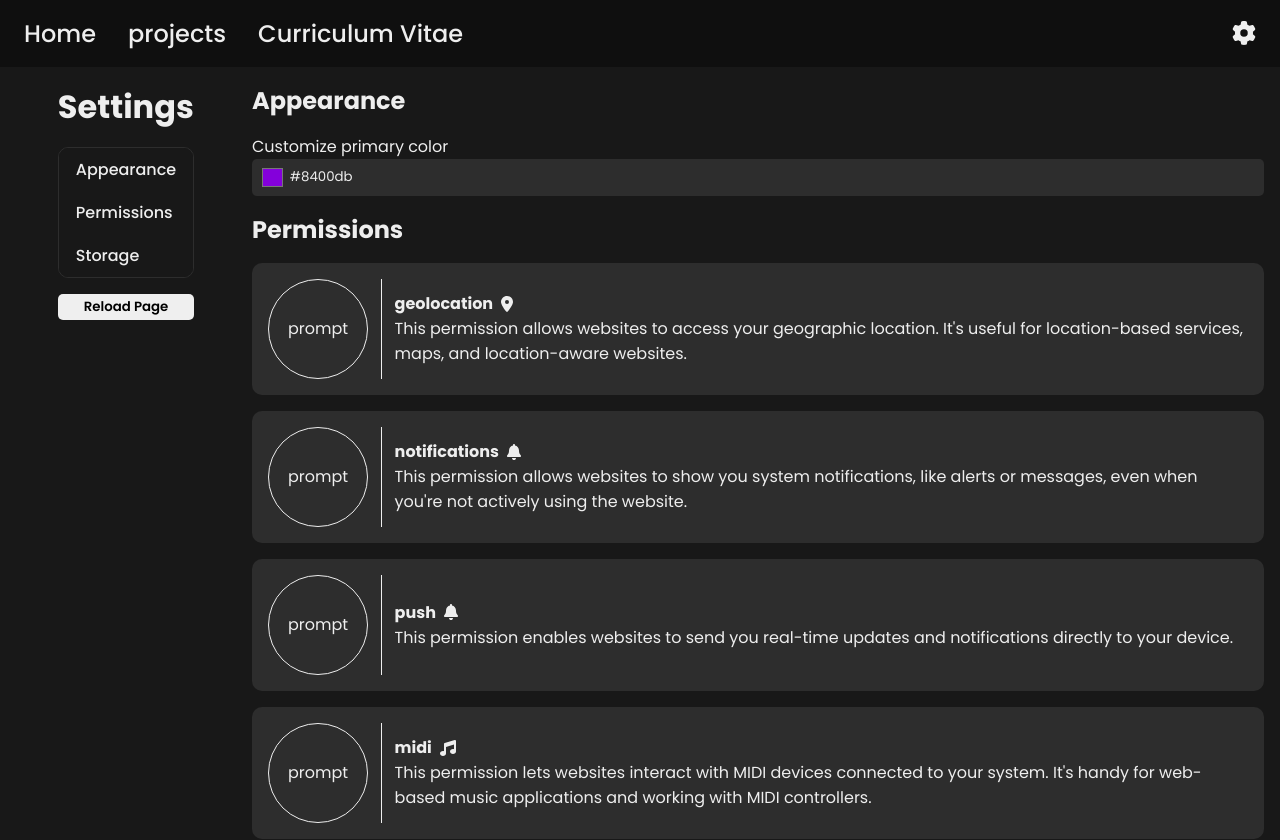
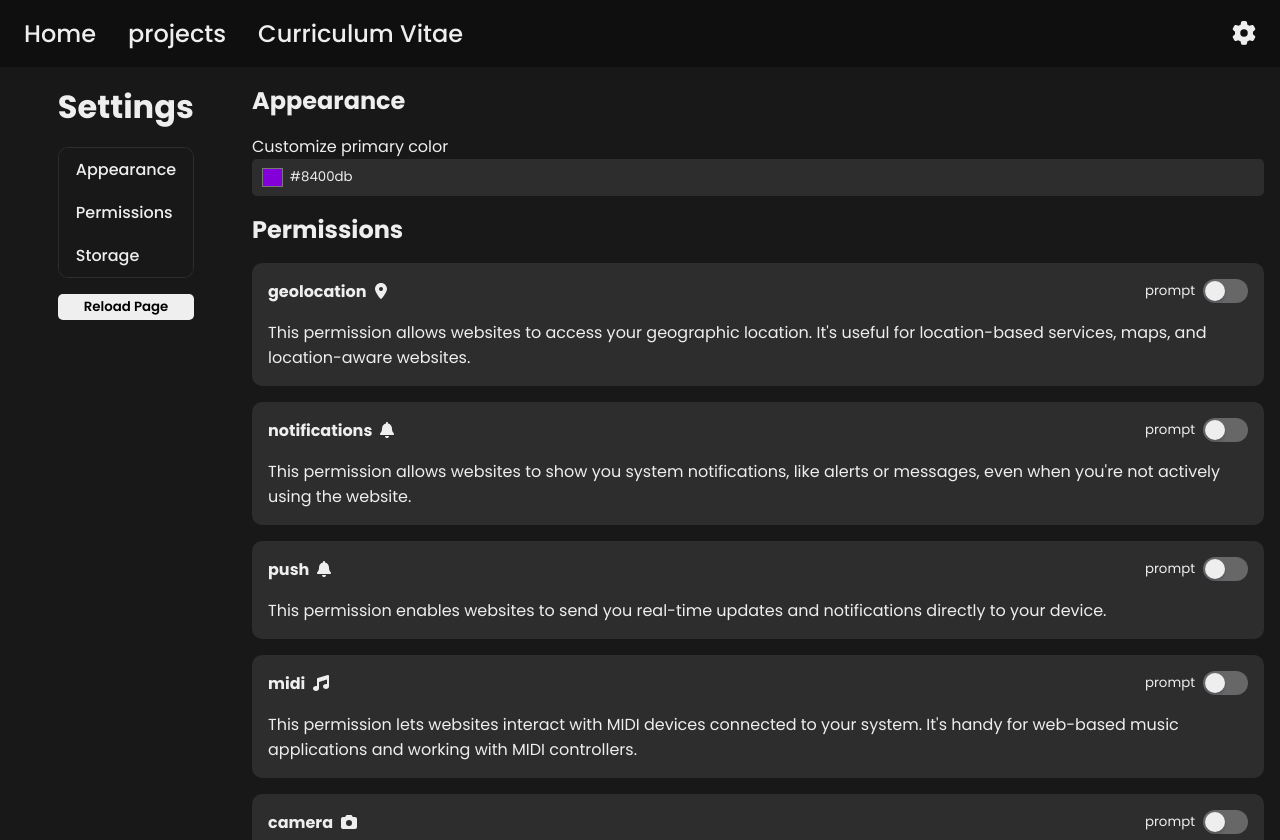
Before and after one commit to LolerSwager/portfolie-2023-react, a React (Create React App) app: page /settings in a window 1280 px wide. Shown: the top 840 px of the page. Built offline with nearby package versions, Linux system fonts and the light colour scheme; no server answers.

Commit message:
toggle switch added and applied

```diff
--- a/src/Components/Header/Header.jsx
+++ b/src/Components/Header/Header.jsx
@@ -89,7 +89,7 @@ const StyledHeader = styled.header`
     @media only screen and (max-width: 700px){
         position: relative;
         nav{
-            height: ${(props) => (props.menuStateShow ? "100vh" : "unset")};
+            height: ${(props) => (props.menuStateShow ? "100dvh" : "unset")};
             flex-direction: ${(props) => (props.menuStateShow ? "column" : "unset")};
             justify-content: ${(props) => (props.menuStateShow ? "space-around" : "space-between")};
             width: 100%;
--- a/src/Components/Settings/Permissions.jsx
+++ b/src/Components/Settings/Permissions.jsx
@@ -3,6 +3,7 @@ import { faBell, faCamera, faClipboard, faCompass, faDatabase, faDesktop, faInfo
 import { FontAwesomeIcon } from '@fortawesome/react-fontawesome';
 import { useEffect, useState } from "react";
 import { styled } from "styled-components";
+import ToggleSwitch from '../ToggleSwitch';
 
 const permissionsNames = [
     {
@@ -123,7 +124,6 @@ const permissionsNames = [
 
 export default function Permissions(){
     const [allPermissions, setAllPermissions] = useState([]);
-
     const getAllPermissions = async () => {
         const permissionsArray = await Promise.all(
             permissionsNames.map(async (permissionName) => {
@@ -158,13 +158,19 @@ export default function Permissions(){
               allPermissions.map((item)=>{
                     return(
                         <StyledSection key={item.id}>
-                            <StyledStatus title={item?.errorMessage}><p>{item.state}</p></StyledStatus>
-                            <VerticalLine />
                             <SpanCollom>
-                                <SpanRow>
-                                    <h4>{item.name}</h4>
-                                    <FontAwesomeIcon icon={item.icon} />
-                                </SpanRow>
+                                <SpanSpread>
+                                    <SpanRow>
+                                        <h4>{item.name}</h4>
+                                        <FontAwesomeIcon icon={item.icon} />
+                                    </SpanRow>
+                                    <SpanRow>
+                                        <small title={item?.errorMessage}>{item.state}</small>
+                                        <ToggleSwitch
+                                            ToggleDisabled={item.state === 'error' ? true : false}
+                                            isToggeld={item.state === 'granted' ? true : false}/>
+                                    </SpanRow>
+                                </SpanSpread>
                                 <p>{item.description}</p>
                             </SpanCollom>
                         </StyledSection>
@@ -183,13 +189,6 @@ const StyledSection = styled.section`
     display: flex;
     justify-items: center;
     align-items: center;
-    &:hover{
-        box-shadow: 4px 4px 0 black;
-        transform: translateX(-4px);
-        transform: translateY(-4px);
-        border-bottom: 1px solid var(--activeColor);
-        border-right: 1px solid var(--activeColor);
-    }
 `
 
 const SpanRow = styled.span`
@@ -199,26 +198,14 @@ const SpanRow = styled.span`
 `
 
 const SpanCollom = styled.span`
+    width: 100%;
     display: flex;
     flex-direction: column;
 `
 
-const StyledStatus = styled.div`
-    min-width: 100px;
-    min-height: 100px;
-    border: 1px solid;
-    border-radius: 50%;
+const SpanSpread = styled.span`
     display: flex;
     align-items: center;
-    justify-items: center;
-    p{
-        margin: auto;
-    }
+    justify-content: space-between;
+    padding: 0 0 1rem 0;
 `
-
-const VerticalLine = styled.div`
-    border-right: 1px solid ;
-    height: 100%;
-    background-color: var(--fontColor);
-    margin: .8rem;
-`
--- /dev/null
+++ b/src/Components/ToggleSwitch.jsx
@@ -0,0 +1,76 @@
+import { styled } from "styled-components"
+
+export default function ToggleSwitch({ToggleDisabled = false, isToggeld, onToggle}){
+
+
+    return(
+        <StyledToggle>
+            <label className="switch" title={ToggleDisabled ? "This Toggle is disabled" : ""}>
+                <input type="checkbox" disabled={ToggleDisabled} checked={isToggeld} onChange={onToggle}/>
+                <span className="slider"></span>
+            </label>
+        </StyledToggle>
+    )
+}
+
+const StyledToggle = styled.div`
+    .switch {
+        position: relative;
+        display: inline-block;
+        height: 24px;
+        width: 45px;
+        input {
+            opacity: 0;
+            width: 0;
+            height: 0;
+        }
+    }
+
+    .slider {
+        position: absolute;
+        cursor: pointer;
+        top: 0;
+        left: 0;
+        right: 0;
+        bottom: 0;
+        // background-color: var(--wrapperColor);
+        background-color: #ffffff47;
+        transition: background-color 0.125s ease-out;
+        border-radius: 34px;
+    }
+
+    .slider:before {
+        position: absolute;
+        content: "";
+        height: 20px;
+        width: 20px;
+        left: 2px;
+        top: 2px;
+        background-color: var(--fontColor);
+        -webkit-transition: .4s;
+        transition: transform 0.125s ease-out;
+        border-radius: 50%;
+        box-shadow: 0 3px 1px 0 rgba(37, 34, 71, 0.05), 0 2px 2px 0 rgba(37, 34, 71, 0.1), 0 3px 3px 0 rgba(37, 34, 71, 0.05);
+    }
+
+    input:checked + .slider {
+        background-color: var(--activeColor);
+    }
+
+    input:focus + .slider {
+        box-shadow: 0 0 1px var(--activeColor);
+    }
+
+    input:checked + .slider:before {
+        -webkit-transform: translateX(20px);
+        -ms-transform: translateX(20px);
+        transform: translateX(20px);
+    }
+
+    input:disabled + .slider{
+        cursor: not-allowed;
+        &:before{
+            opacity: 50%;
+        }
+    }
+`
```
